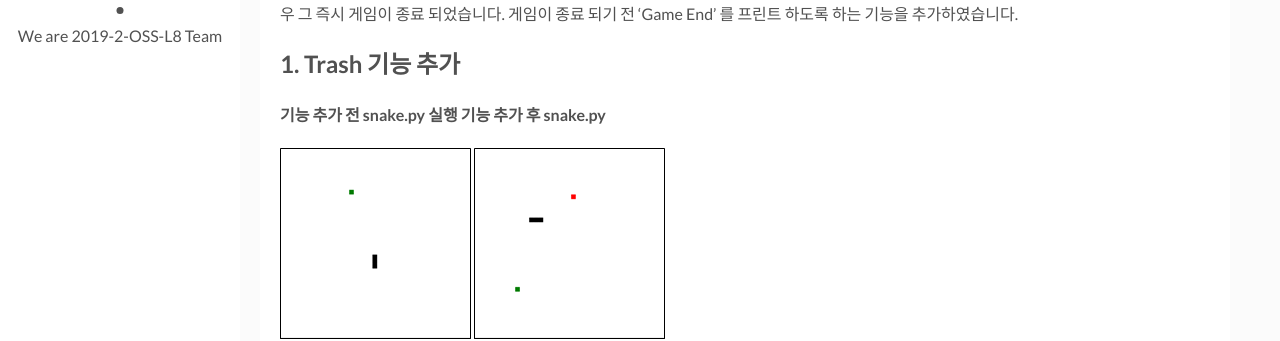
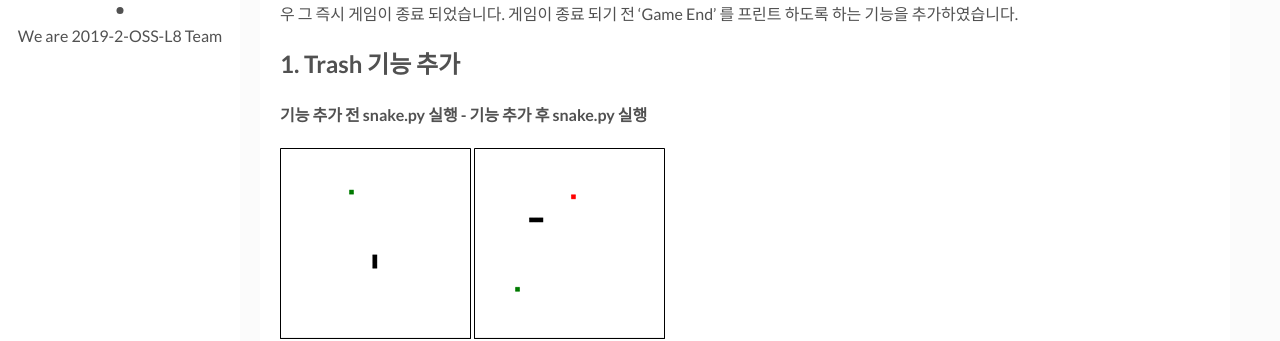
Before and after one commit to 19-2-SKKU-OSS/2019-2-OSS-L8-page, a Jekyll site: the page built from _posts/2017-04-06-how-i-rest-from-work (사본).markdown, in a window 1280 px wide and 900 px high, scrolled down 647 px. Shown: the part 155-496 px from the top of the window. Built offline with Jekyll 4.4.1, drawn with Linux system fonts in a browser that asks for light colours; comment, search, counter and statistics services are not loaded.

Commit message:
Update 2017-04-06-how-i-rest-from-work (사본).markdown

```diff
--- a/_posts/2017-04-06-how-i-rest-from-work (사본).markdown
+++ b/_posts/2017-04-06-how-i-rest-from-work (사본).markdown
@@ -15,7 +15,7 @@ tags: [Free python games, Snake]
 
 ## **1. Trash 기능 추가**
 
-#### 기능 추가 전 snake.py 실행          기능 추가 후 snake.py
+#### 기능 추가 전 snake.py 실행          - 기능 추가 후 snake.py 실행
 ![snake_1]({{site.baseurl}}/assets/img/snake_1.png)     ![snake_2]({{site.baseurl}}/assets/img/snake_2.png)
 
 ## Trash 추가 코드
```
